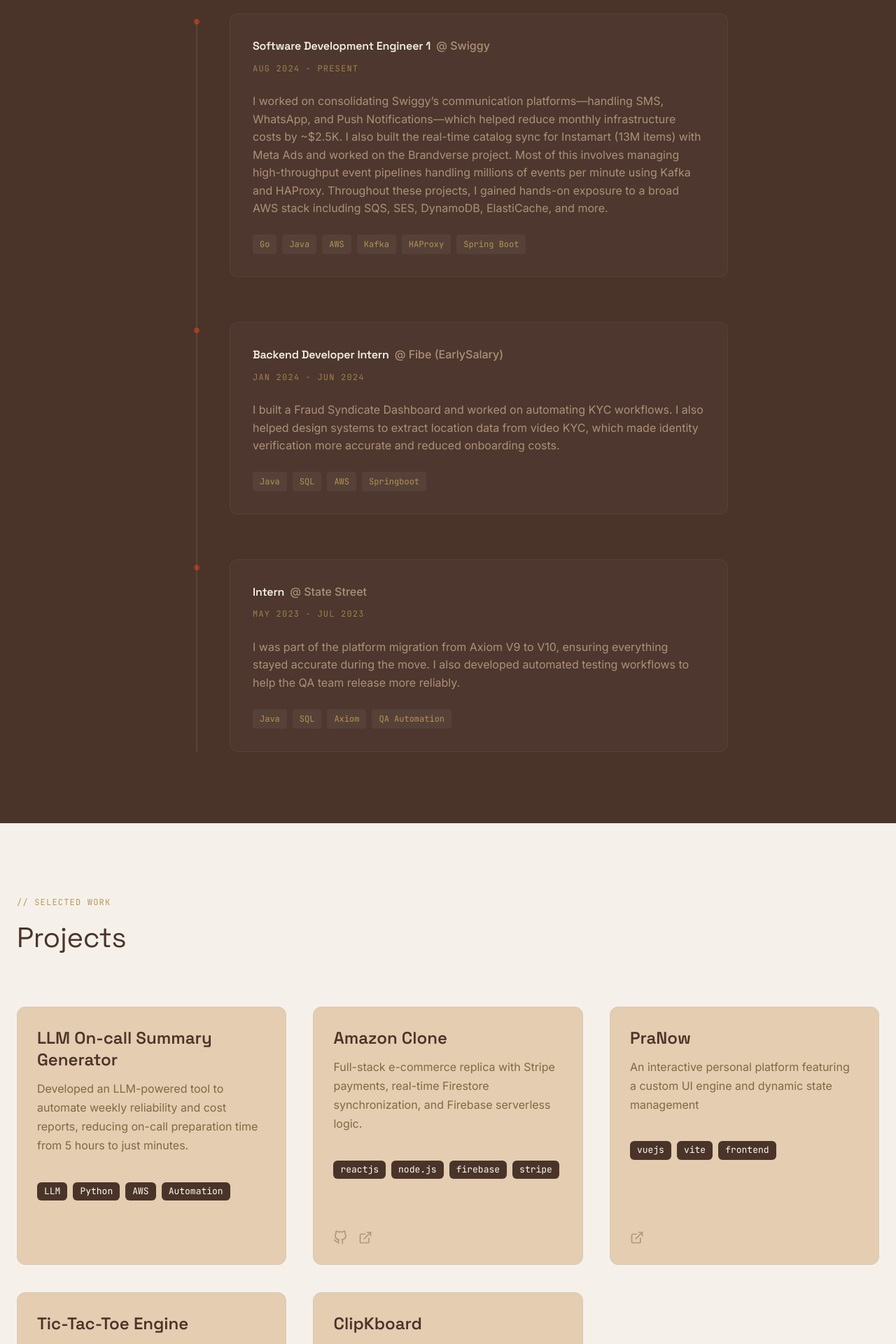
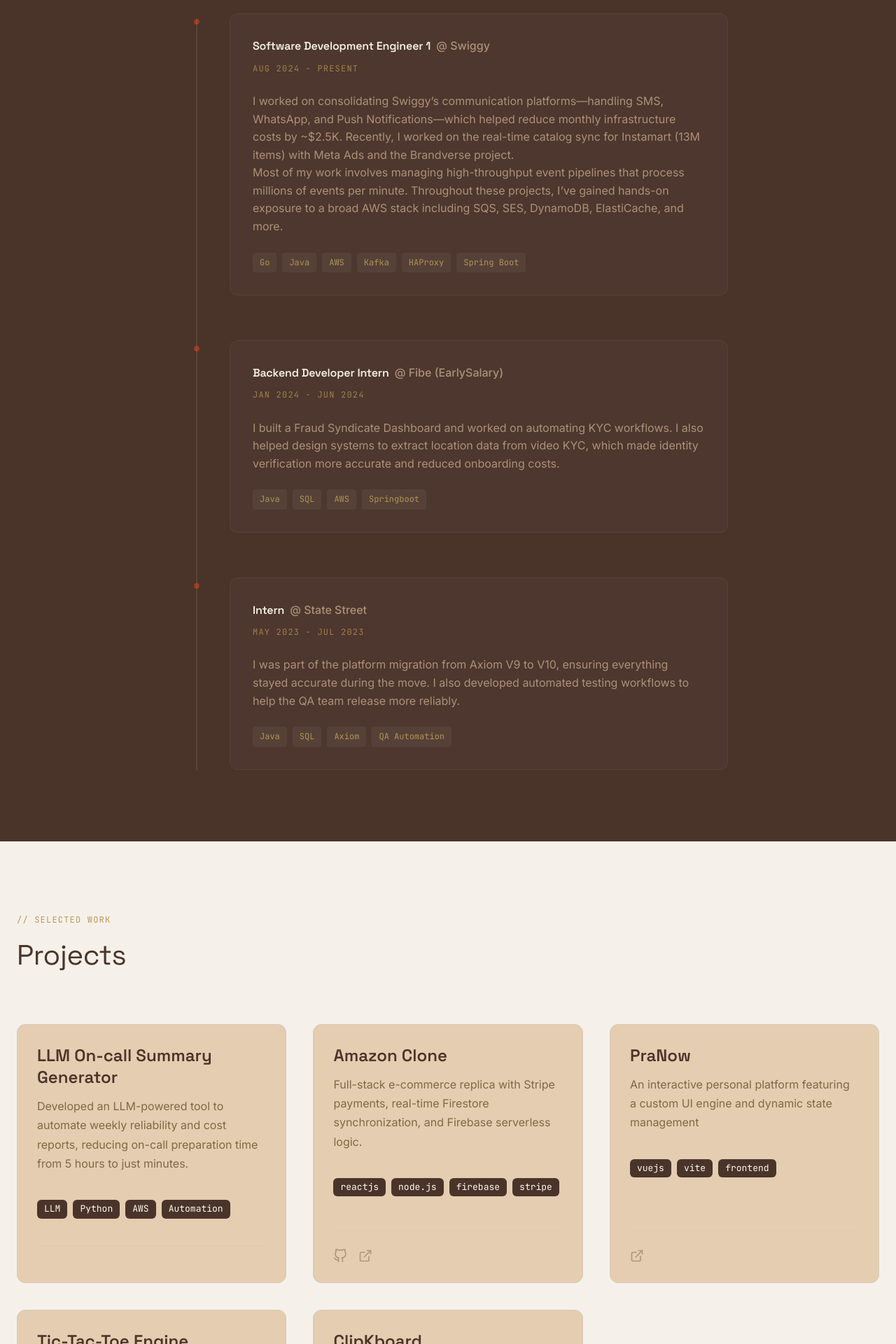
Before and after one commit to actualpranav/actualpranav, a Vue app: page / in a window 1280 px wide. Shown: the part 1560-3480 px from the top of the page at 70% size. Built offline with nearby package versions, Linux system fonts and the light colour scheme.

Commit message:
update swiggy exp

```diff
--- a/src/components/ExperienceSection.vue
+++ b/src/components/ExperienceSection.vue
@@ -6,7 +6,7 @@
     role: 'Software Development Engineer 1',
     company: 'Swiggy',
     period: 'Aug 2024 - Present',
-    description: 'I worked on consolidating Swiggy’s communication platforms—handling SMS, WhatsApp, and Push Notifications—which helped reduce monthly infrastructure costs by ~$2.5K. I also built the real-time catalog sync for Instamart (13M items) with Meta Ads and worked on the Brandverse project. Most of this involves managing high-throughput event pipelines handling millions of events per minute using Kafka and HAProxy. Throughout these projects, I gained hands-on exposure to a broad AWS stack including SQS, SES, DynamoDB, ElastiCache, and more.',
+    description: 'I worked on consolidating Swiggy’s communication platforms—handling SMS, WhatsApp, and Push Notifications—which helped reduce monthly infrastructure costs by ~$2.5K. Recently, I worked on the real-time catalog sync for Instamart (13M items) with Meta Ads and the Brandverse project. \n Most of my work involves managing high-throughput event pipelines that process millions of events per minute. Throughout these projects, I’ve gained hands-on exposure to a broad AWS stack including SQS, SES, DynamoDB, ElastiCache, and more.',
     tech: ['Go', 'Java', 'AWS', 'Kafka', 'HAProxy', 'Spring Boot']
   },
   {
@@ -212,10 +212,11 @@
 }
 
 .role-description {
-  color: var(--color-camel); /* Using camel for body text on espresso is legible */
+  color: var(--color-camel);
   line-height: 1.6;
   margin-bottom: var(--spacing-md);
   font-size: var(--text-base-size);
+  white-space: pre-line; /* Respects \n in the text data */
 }
 
 .tech-stack-list {
--- a/src/components/ProjectCard.vue
+++ b/src/components/ProjectCard.vue
@@ -75,6 +75,7 @@
   color: var(--color-text-muted);
   font-size: var(--text-base-size);
   margin-bottom: var(--spacing-lg);
+  white-space: pre-line; /* Respects \n in the text data */
 }
 
 .project-tags {
```
